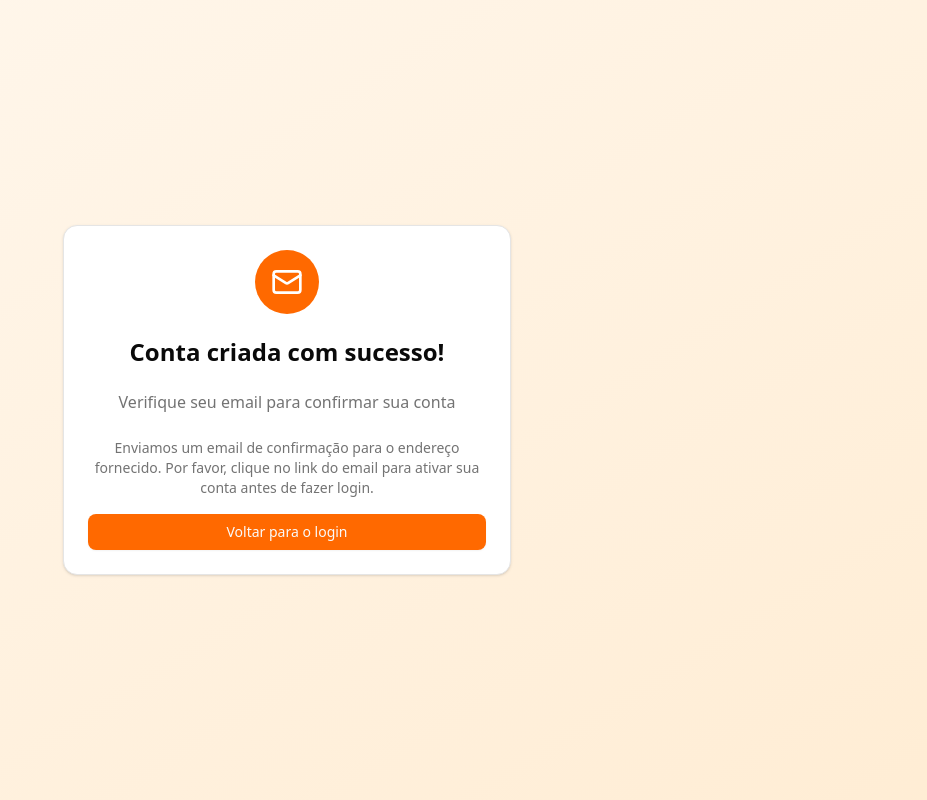
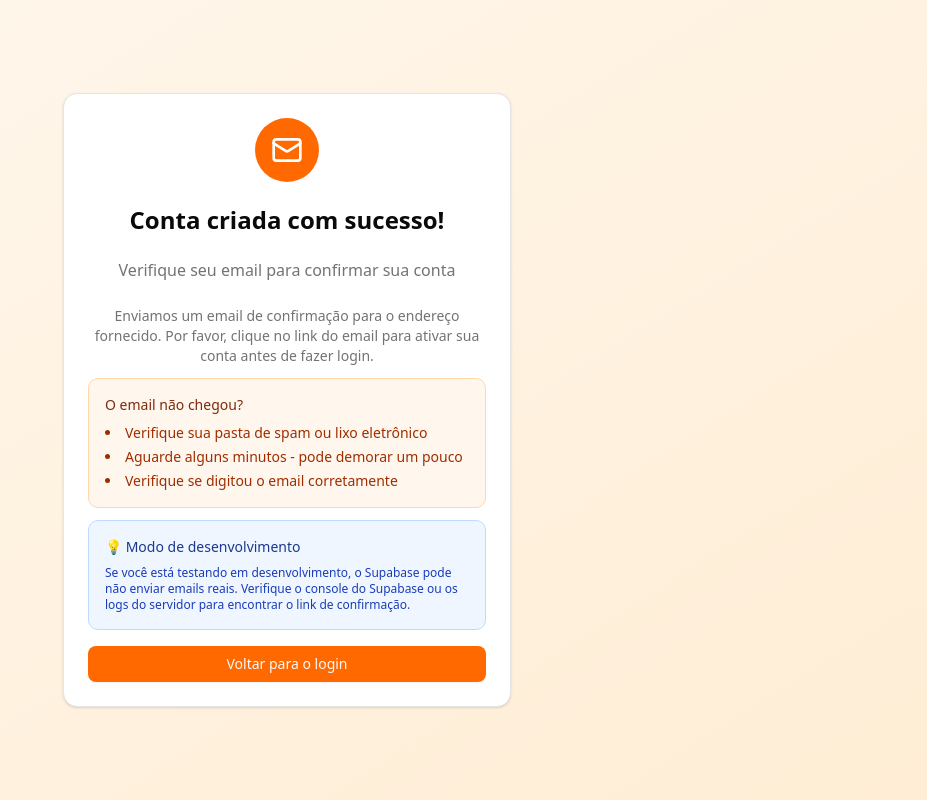
Before and after one commit to adanysantos/v0-personal-trainer-site, a Next.js app: page /auth/signup-success in a window 1280 px wide. Shown: the whole page, without its empty margins (353-1280 px from the left). Built offline with nearby package versions, Linux system fonts and the light colour scheme.

Commit message:
feat: enhance signup success page with email confirmation info
Add tips on checking spam, development mode notes, and resend link.

Co-authored-by: null <50721947+adanysantos@users.noreply.github.com>

```diff
--- a/app/auth/signup-success/page.tsx
+++ b/app/auth/signup-success/page.tsx
@@ -15,10 +15,30 @@ export default function SignupSuccessPage() {
           <CardDescription className="text-base">Verifique seu email para confirmar sua conta</CardDescription>
         </CardHeader>
         <CardContent className="space-y-4">
-          <p className="text-sm text-muted-foreground text-center">
-            Enviamos um email de confirmação para o endereço fornecido. Por favor, clique no link do email para ativar
-            sua conta antes de fazer login.
-          </p>
+          <div className="space-y-3 text-sm text-muted-foreground">
+            <p className="text-center">
+              Enviamos um email de confirmação para o endereço fornecido. Por favor, clique no link do email para ativar
+              sua conta antes de fazer login.
+            </p>
+
+            <div className="bg-orange-50 border border-orange-200 rounded-lg p-4 space-y-2">
+              <p className="font-medium text-orange-900">O email não chegou?</p>
+              <ul className="list-disc list-inside space-y-1 text-orange-800">
+                <li>Verifique sua pasta de spam ou lixo eletrônico</li>
+                <li>Aguarde alguns minutos - pode demorar um pouco</li>
+                <li>Verifique se digitou o email corretamente</li>
+              </ul>
+            </div>
+
+            <div className="bg-blue-50 border border-blue-200 rounded-lg p-4 space-y-2">
+              <p className="font-medium text-blue-900">💡 Modo de desenvolvimento</p>
+              <p className="text-blue-800 text-xs">
+                Se você está testando em desenvolvimento, o Supabase pode não enviar emails reais. Verifique o console
+                do Supabase ou os logs do servidor para encontrar o link de confirmação.
+              </p>
+            </div>
+          </div>
+
           <Button asChild className="w-full bg-orange-500 hover:bg-orange-600">
             <Link href="/">Voltar para o login</Link>
           </Button>
```
